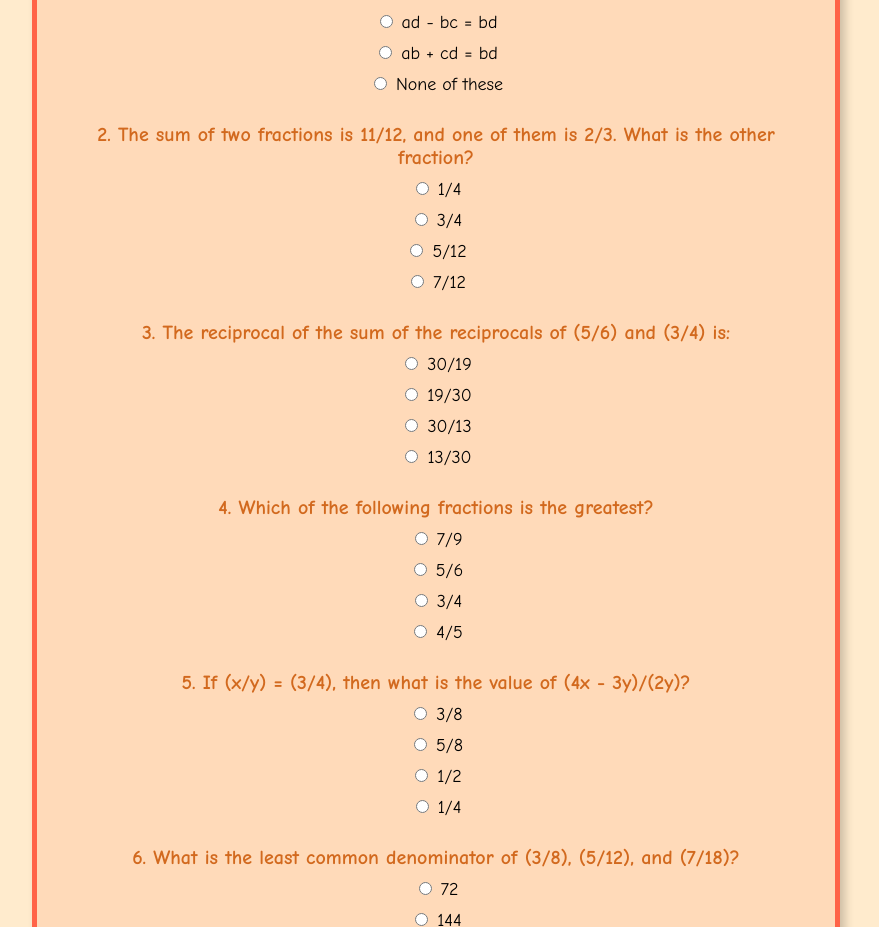
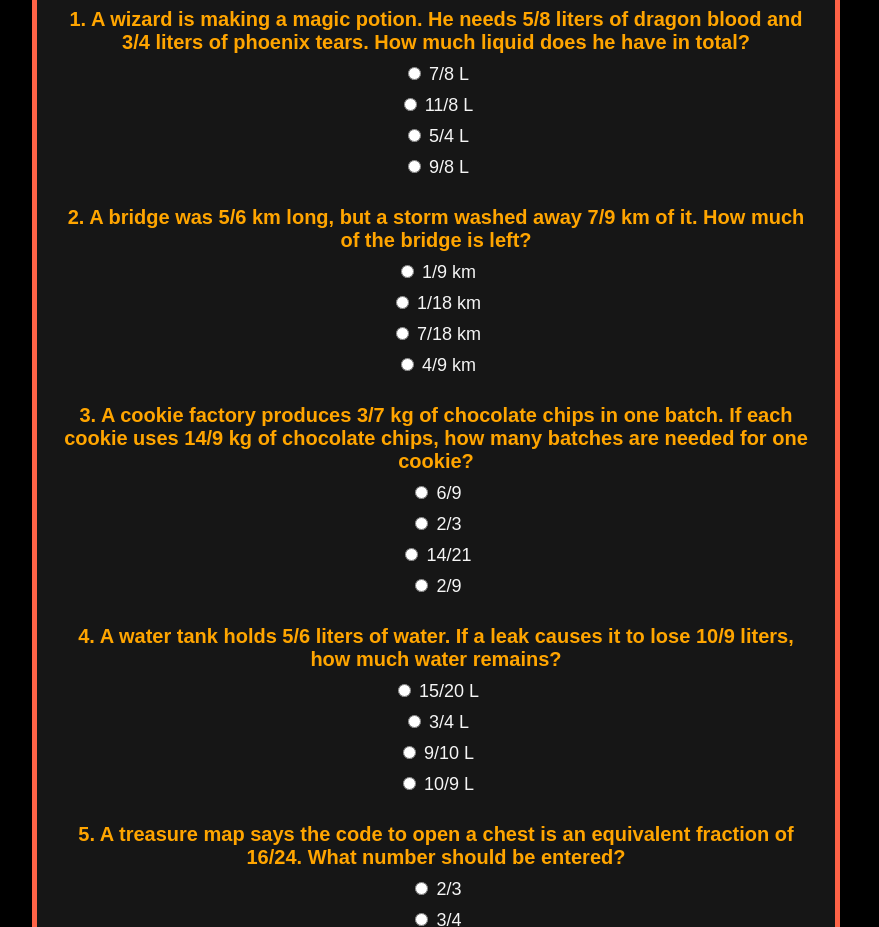
Before and after one commit to kouu07/blogify, a plain HTML site: page index.html in a window 1280 px wide. Shown: the part 153-1080 px from the top of the page, without its empty margins (204-1083 px from the left). Drawn offline with Linux system fonts and the light colour scheme.

Commit message:
Update index.html

```diff
--- a/index.html
+++ b/index.html
@@ -1,14 +1,15 @@
 <!DOCTYPE html>
 <html lang="en">
     <head>
-    <meta charset="UTF-8">
-    <meta name="viewport" content="width=device-width, initial-scale=1.0">
-    <title>Maths MCQ for Aaryav</title>
+        <meta charset="UTF-8" />
+        <meta name="viewport" content="width=device-width, initial-scale=1.0" />
+        <title>MCQ Test</title>
         <style>
             body {
-            font-family: 'Comic Sans MS', cursive, sans-serif;
+                font-family: Arial, sans-serif;
                 text-align: center;
-            background-color: #ffebcd;
+                background-color: #000000;
+                color: #f5f5f5;
             }
             .quiz-container {
                 width: 60%;
@@ -16,13 +17,13 @@
                 padding: 20px;
                 border: 5px solid #ff6347;
                 border-radius: 15px;
-            background-color: #ffdab9;
-            box-shadow: 5px 5px 10px rgba(0, 0, 0, 0.2);
+                background-color: #161616;
+                box-shadow: 5px 5px 10px rgba(0, 0, 0, 0.5);
             }
             .question {
                 font-weight: bold;
                 font-size: 20px;
-            color: #d2691e;
+                color: #ffa500;
             }
             .option {
                 display: block;
@@ -47,20 +48,26 @@
                 font-size: 24px;
                 font-weight: bold;
                 margin-top: 20px;
-            color: #008000;
+                color: #32cd32;
             }
             .animated {
                 animation: bounce 1s infinite;
+                font-size: 45px;
             }
             @keyframes bounce {
-            0%, 100% { transform: translateY(0); }
-            50% { transform: translateY(-10px); }
+                0%,
+                100% {
+                    transform: translateY(0);
+                }
+                50% {
+                    transform: translateY(-10px);
+                }
             }
         </style>
     </head>
     <body>
         <div class="quiz-container">
-        <h2 class="animated">🎉 Fun MCQ Quiz 🎉</h2>
+            <h2 class="animated">🎉 Maths Quiz for Aaryav Saini 🎉</h2>
             <div id="quiz"></div>
             <button onclick="submitQuiz()">Submit</button>
             <div class="result" id="result"></div>
@@ -69,105 +76,147 @@
         <script>
             const questions = [
                 {
-    question: "If (a/b) + (c/d) = 1, which of the following is always true?",
-    options: ["ad + bc = bd", "ad - bc = bd", "ab + cd = bd", "None of these"]
+                    question:
+                        "A wizard is making a magic potion. He needs 5/8 liters of dragon blood and 3/4 liters of phoenix tears. How much liquid does he have in total?",
+                    options: ["7/8 L", "11/8 L", "5/4 L", "9/8 L"],
+                    answer: 1,
                 },
                 {
-    question: "The sum of two fractions is 11/12, and one of them is 2/3. What is the other fraction?",
-    options: ["1/4", "3/4", "5/12", "7/12"]
+                    question:
+                        "A bridge was 5/6 km long, but a storm washed away 7/9 km of it. How much of the bridge is left?",
+                    options: ["1/9 km", "1/18 km", "7/18 km", "4/9 km"],
+                    answer: 2,
                 },
                 {
-    question: "The reciprocal of the sum of the reciprocals of (5/6) and (3/4) is:",
-    options: ["30/19", "19/30", "30/13", "13/30"]
+                    question:
+                        "A cookie factory produces 3/7 kg of chocolate chips in one batch. If each cookie uses 14/9 kg of chocolate chips, how many batches are needed for one cookie?",
+                    options: ["6/9", "2/3", "14/21", "2/9"],
+                    answer: 1,
                 },
                 {
-    question: "Which of the following fractions is the greatest?",
-    options: ["7/9", "5/6", "3/4", "4/5"]
+                    question:
+                        "A water tank holds 5/6 liters of water. If a leak causes it to lose 10/9 liters, how much water remains?",
+                    options: ["15/20 L", "3/4 L", "9/10 L", "10/9 L"],
+                    answer: 1,
                 },
                 {
-    question: "If (x/y) = (3/4), then what is the value of (4x - 3y)/(2y)?",
-    options: ["3/8", "5/8", "1/2", "1/4"]
+                    question:
+                        "A treasure map says the code to open a chest is an equivalent fraction of 16/24. What number should be entered?",
+                    options: ["2/3", "3/4", "4/5", "5/6"],
+                    answer: 0,
                 },
                 {
-    question: "What is the least common denominator of (3/8), (5/12), and (7/18)?",
-    options: ["72", "144", "36", "24"]
+                    question:
+                        "A ladder has steps at 5/12, 2/3, 3/4 meters from the ground. Which step is the lowest?",
+                    options: [
+                        "5/12 m",
+                        "2/3 m",
+                        "3/4 m",
+                        "They are all at the same height",
+                    ],
+                    answer: 0,
                 },
                 {
-    question: "A fraction is such that if 5 is added to both its numerator and denominator, it becomes 3/4. If 2 is subtracted from both, it becomes 1/2. What is the fraction?",
-    options: ["5/7", "7/9", "3/5", "2/3"]
+                    question:
+                        "An ancient book says that the magic fraction halfway between 1/3 and 2/3 unlocks a hidden door. What is the missing fraction?",
+                    options: ["2/5", "1/2", "3/5", "5/6"],
+                    answer: 1,
                 },
                 {
-    question: "If (a/b) = (5/7), then (7a - 5b)/(2b) is equal to:",
-    options: ["0", "1", "1/2", "5/14"]
+                    question:
+                        "A pirate finds 13/5 kg of gold and wants to store it in bags. Each bag can hold only whole numbers of kg. How many full kg can he store in one bag?",
+                    options: ["2 2/5 kg", "3 3/5 kg", "2 3/5 kg", "3 2/5 kg"],
+                    answer: 3,
                 },
                 {
-    question: "The fraction equivalent to 0.23 (repeating) is:",
-    options: ["23/99", "23/100", "23/101", "23/98"]
+                    question:
+                        "A pizza had 12 equal slices. After a party, 7 slices were eaten. What fraction of the pizza is left for the dog?",
+                    options: ["5/12", "7/12", "1/2", "1/3"],
+                    answer: 0,
                 },
                 {
-    question: "The product of two fractions is (15/56). If one fraction is (5/8), what is the other fraction?",
-    options: ["3/7", "7/15", "15/35", "3/10"]
+                    question:
+                        "A farmer built 4/9 km of a fence on Monday and another 7/18 km on Tuesday. How much fencing did he complete?",
+                    options: ["11/18 km", "15/18 km", "14/18 km", "5/9 km"],
+                    answer: 0,
                 },
                 {
-    question: "The smallest fraction among (7/10), (5/8), (3/5), and (2/3) is:",
-    options: ["2/3", "3/5", "5/8", "7/10"]
+                    question:
+                        "A giant left four footprints: 4/5, 5/6, 7/8, 3/4. Which one is the longest?",
+                    options: ["4/5", "5/6", "7/8", "3/4"],
+                    answer: 2,
                 },
                 {
-    question: "If (a/b) = (c/d), then which of the following is necessarily true?",
-    options: ["a + b = c + d", "ad = bc", "a^2 = c^2", "ab = cd"]
+                    question:
+                        "A wizard uses 2 4/5 liters of unicorn tears in a spell. How much is this as an improper fraction?",
+                    options: ["9/5", "14/5", "12/5", "8/5"],
+                    answer: 1,
                 },
                 {
-    question: "If (1/x) + (1/y) = 3/4 and (1/x) - (1/y) = 1/4, then x and y are:",
-    options: ["2, 4", "3, 6", "4, 2", "6, 3"]
+                    question:
+                        "A pirate has 7/9 of a treasure map and finds another 5/6. How much of the full map does he have now?",
+                    options: ["59/54", "25/18", "19/18", "21/18"],
+                    answer: 2,
                 },
                 {
-    question: "A fraction becomes (2/3) when 4 is added to the denominator, and (3/4) when 4 is added to the numerator. The fraction is:",
-    options: ["5/9", "7/11", "5/7", "3/5"]
+                    question:
+                        "A tightrope walker wants to cross a rope 7/8 km long. After walking 8/9 km, how much further does he have to go?",
+                    options: [
+                        "1/8 km",
+                        "1/9 km",
+                        "1/72 km",
+                        "None, he has crossed it.",
+                    ],
+                    answer: 3,
                 },
                 {
-    question: "The mixed fraction form of 97/13 is:",
-    options: ["7 6/13", "6 9/13", "7 5/13", "7 4/13"]
+                    question:
+                        "A time machine shrinks every fraction to its reciprocal. What will happen to 7/9?",
+                    options: ["9/7", "7/9", "(9/7) × (7/9)", "7/8"],
+                    answer: 0,
                 },
                 {
-    question: "If (a/b) = (7/9), what is the value of (9a - 7b)/b?",
-    options: ["2", "0", "1", "-1"]
+                    question:
+                        "A pizza is 15/4 meters wide. If it is cut into slices each 5/2 meters wide, how many slices are there?",
+                    options: ["3/2", "5/8", "6/5", "5/4"],
+                    answer: 2,
                 },
                 {
-    question: "Which of the following is closest to 0.23?",
-    options: ["1/5", "2/9", "1/4", "3/13"]
+                    question:
+                        "A 3/4 meter rope is cut into 3 equal pieces. How long is each piece?",
+                    options: ["1/4 m", "1/3 m", "3/12 m", "1/2 m"],
+                    answer: 0,
                 },
                 {
-    question: "If x = (3/4) and y = (5/6), find (x - y):",
-    options: ["1/12", "1/6", "-1/12", "-1/6"]
+                    question:
+                        "A rectangle has a length of 5/6 m and a width of 2/3 m. What is its area?",
+                    options: ["10/18 m²", "10/9 m²", "5/9 m²", "4/9 m²"],
+                    answer: 1,
                 },
-  {
-    question: "If a = (5/8) and b = (3/4), what is (a^2 + b^2)?",
-    options: ["41/64", "49/64", "31/64", "47/64"]
-  },
-  {
-    question: "The sum of the infinite geometric series (1/3) + (1/9) + (1/27) + ... is:",
-    options: ["1/2", "1/3", "2/3", "1"]
-  }
             ];
-
 
             function loadQuiz() {
                 const quizContainer = document.getElementById("quiz");
                 quizContainer.innerHTML = "";
                 questions.forEach((q, index) => {
-                const questionHtml = `<div class='question'>${index + 1}. ${q.question}</div>`;
+                    const questionHtml = `<div class='question'>${index + 1}. ${
+                        q.question
+                    }</div>`;
                     let optionsHtml = "";
                     q.options.forEach((option, i) => {
                         optionsHtml += `<label class='option'><input type='radio' name='q${index}' value='${i}'> ${option}</label>`;
                     });
-                quizContainer.innerHTML += questionHtml + optionsHtml + "<br>";
+                    quizContainer.innerHTML +=
+                        questionHtml + optionsHtml + "<br>";
                 });
             }
 
             function submitQuiz() {
                 let score = 0;
                 questions.forEach((q, index) => {
-                const selected = document.querySelector(`input[name='q${index}']:checked`);
+                    const selected = document.querySelector(
+                        `input[name='q${index}']:checked`
+                    );
                     if (selected && parseInt(selected.value) === q.answer) {
                         score++;
                     }
```
Lines whose indentation alone changed are shown as unchanged.
